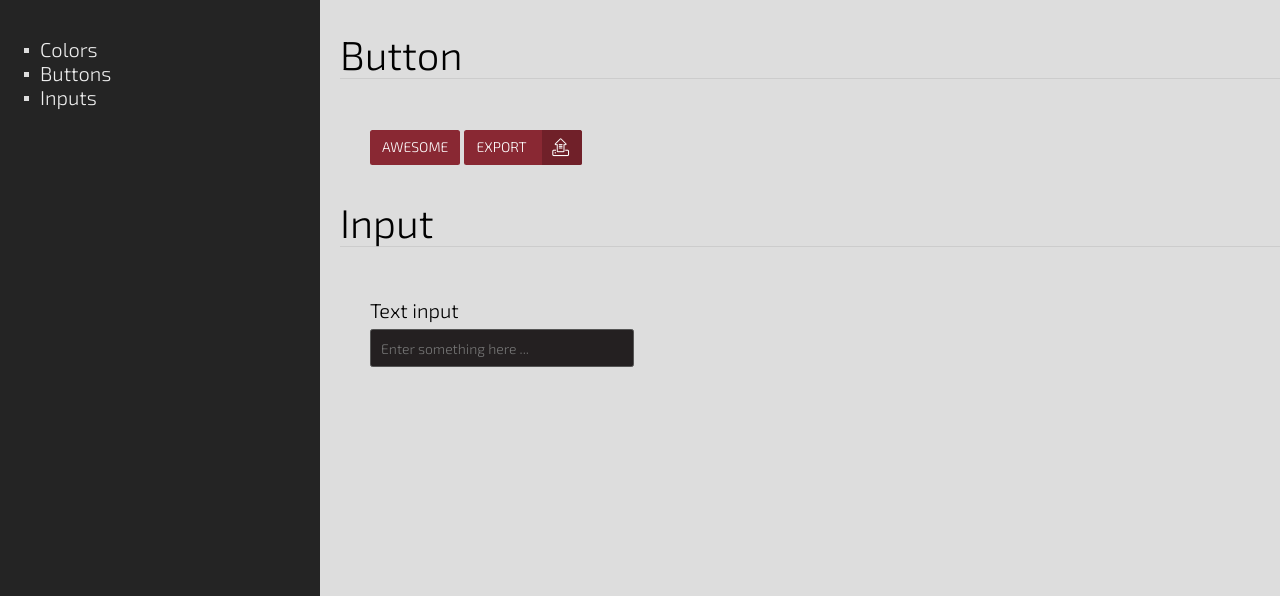
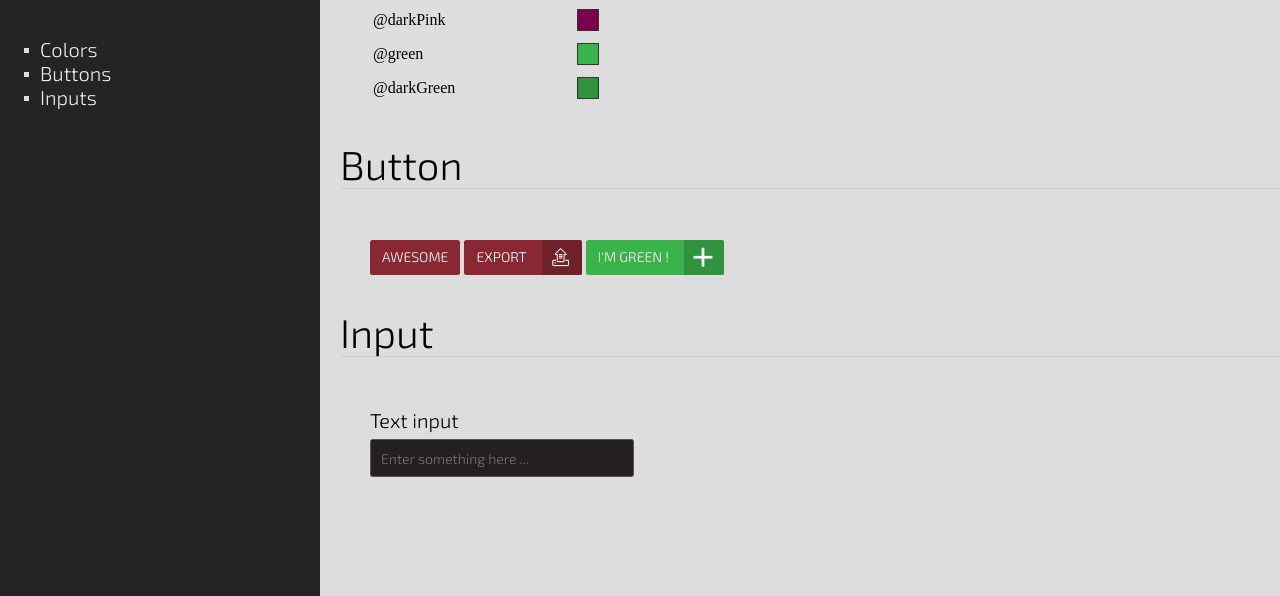
Before and after one commit to NaturalSolutions/ns-framework, a website: page index.html in a window 1280 px wide. Shown: the part 204-800 px from the top of the page. Drawn offline with Linux system fonts and the light colour scheme.

Commit message:
Add some colors

```diff
--- a/demo/style.less
+++ b/demo/style.less
@@ -10,21 +10,61 @@ html, body {
   overflow-x: hidden;
 }
 
+&.darkRed {
+  background: @colorDarkRed;
+}
+
+&.darkPink {
+  background: @colorDarkPink;
+}
+
+&.green {
+  background: @colorGreen;
+}
+
+&.darkGreen {
+  background: @colorDarkGreen;
+}
+
+&.lightGreen {
+  background: @colorLightGreen;
+}
+
+&.brown {
+  background: @colorBrown;
+}
+
+&.blue {
+  background: @colorBlue;
+}
+
+&.yellow {
+  background: @colorYellow;
+}
+
 .square {
   width: 20px;
   height: 20px;
-  border : 1px #333 solid;
-  &.darkRed {
-    background : @colorDarkRed;
-  }
+  border: 1px #333 solid;
+
 }
 
 table {
+  tbody {
+    tr {
+      padding: 3px;
+      td {
+        &:first-child {
+          line-height: 30px;
+        }
+      }
+    }
+  }
   th {
     width: 200px;
     text-align: left !important;
     .exo2;
-    font-size : 20px;
+    font-size: 20px;
     padding-bottom: 12px;
 
   }
@@ -52,13 +92,13 @@ aside {
   ul {
     list-style: square;
     margin-top: 50px;
-    color : #ddd;
+    color: #ddd;
     li {
       a {
         text-decoration: none !important;
-        color : #eee;
+        color: #eee;
         .exo2;
-        font-size : 20px;
+        font-size: 20px;
         position: relative;
         top: 2px;
       }
--- a/index.html
+++ b/index.html
@@ -64,6 +64,30 @@
                         <div class="square darkRed"></div>
                     </td>
                 </tr>
+                <tr>
+                    <td>
+                        @darkPink
+                    </td>
+                    <td>
+                        <div class="square darkPink"></div>
+                    </td>
+                </tr>
+                <tr>
+                    <td>
+                        @green
+                    </td>
+                    <td>
+                        <div class="square green"></div>
+                    </td>
+                </tr>
+                <tr>
+                    <td>
+                        @darkGreen
+                    </td>
+                    <td>
+                        <div class="square darkGreen"></div>
+                    </td>
+                </tr>
                 </tbody>
             </table>
         </div>
@@ -90,6 +114,14 @@
                     <span class="reneco export2"></span>
                 </label>
             </button>
+            <button class="reneco-btn green">
+                <span>
+                    I'm green !
+                </span>
+                <label class="darkGreen">
+                    <span class="reneco add"></span>
+                </label>
+            </button>
         </div>
     </div>
 
--- a/src/less/variables/colors.less
+++ b/src/less/variables/colors.less
@@ -2,3 +2,21 @@
 //  Red section
 @colorRed : #892833;
 @colorDarkRed : #702029;
+
+//  Pink
+@colorPink : #9c005d;
+@colorDarkPink : #7b0049;
+
+//  Green
+@colorGreen : #39b34a;
+@colorDarkGreen : #2f943d;
+@colorLightGreen : #8ac43f;
+
+//  brown
+@colorBrown : #a47c52;
+
+//  Blue
+@colorBlue : #29a9e0;
+
+//  Yellow
+@colorYellow : #f5911e;
```
Also changed, not shown: demo/style.css, 1 other file.
